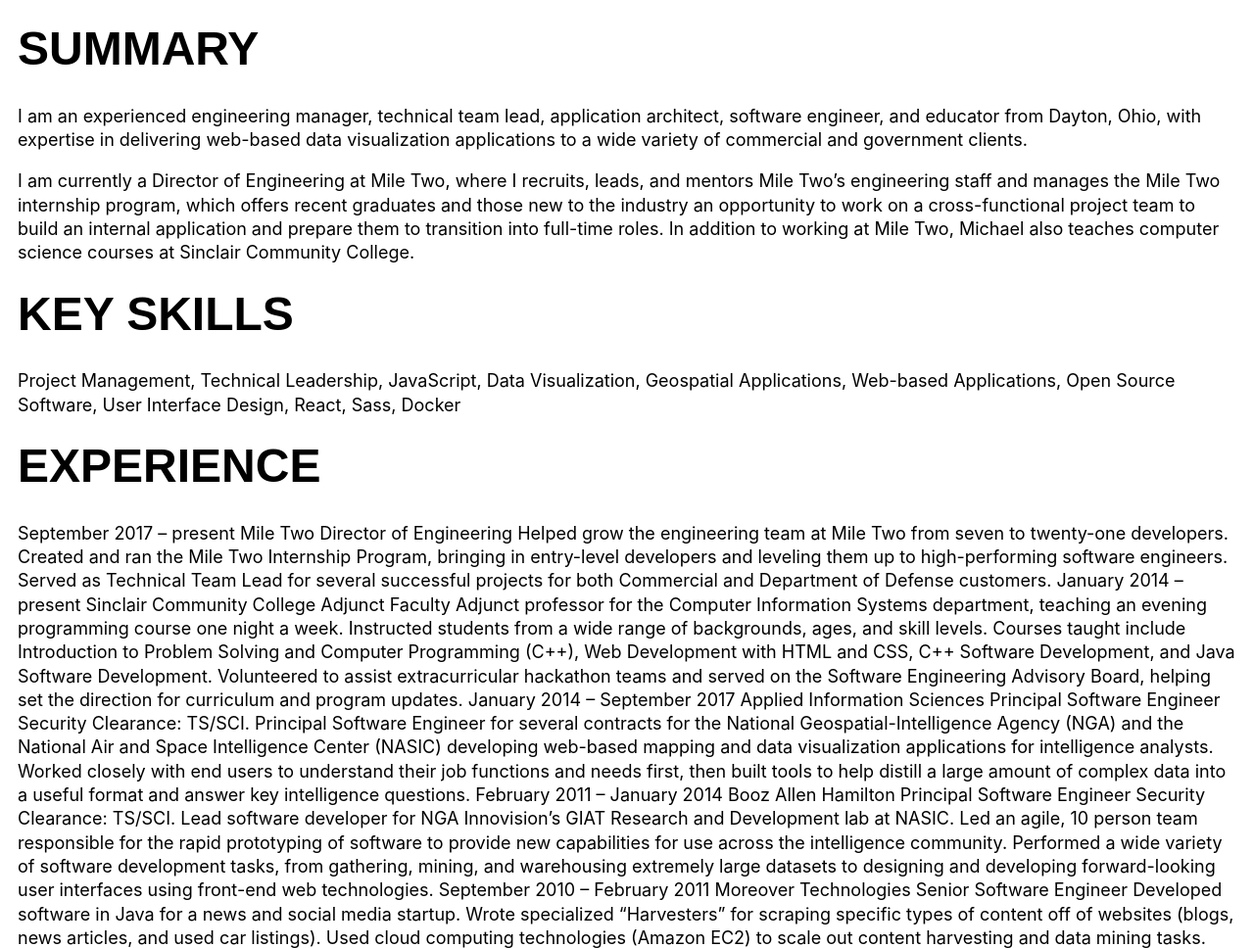
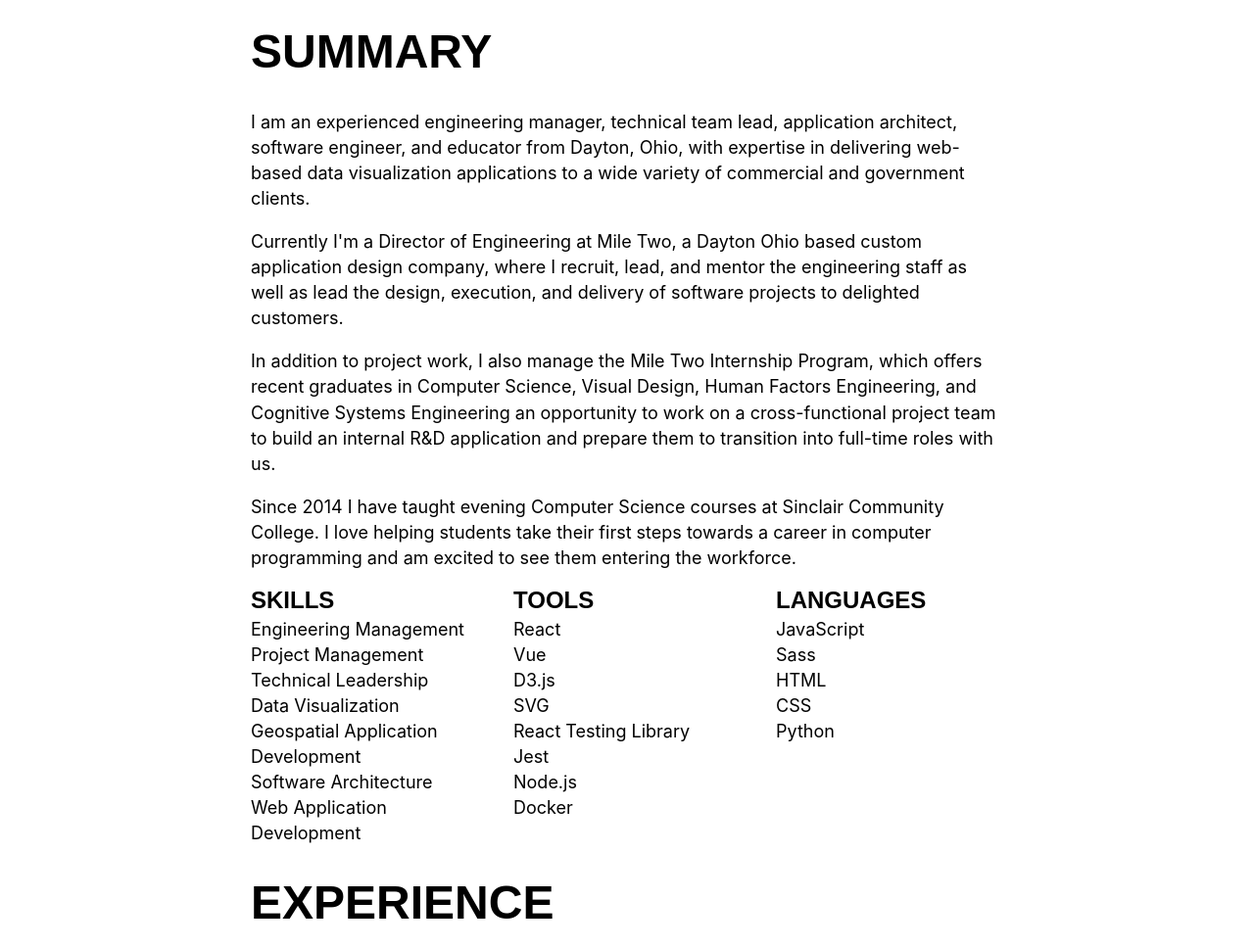
Before and after one commit to bowmanmc/www.itschilitime.com, a Gatsby site: page /resume/content in a window 1280 px wide. Shown: the top 968 px of the page at 98% size. Built offline with nearby package versions, Linux system fonts and the light colour scheme; Gatsby itself is replaced by a stand-in of ours; a web font is replaced by a local one.

Commit message:
resume summary and skills

```diff
--- a/src/pages/resume/content.js
+++ b/src/pages/resume/content.js
@@ -5,7 +5,6 @@ import './content.scss';
 export default () => {
     return (
         <div className="resume content">
-            <div className="group">
             <section>
                 <h2>Summary</h2>
                 <p>
@@ -14,37 +13,71 @@ export default () => {
                 software engineer, and educator from Dayton, Ohio, with
                 expertise in delivering web-based data visualization
                 applications to a wide variety of commercial and
-                        government
-                        clients.
+                government clients.
                 </p>
                 <p>
-
-                        I am currently a Director of Engineering at Mile Two,
-                        where I recruits,
-                        leads, and mentors Mile Two’s engineering staff and
-                        manages
-                        the Mile Two internship program, which offers recent
-                        graduates
-                        and those new to the industry an opportunity to work on
-                        a
-                        cross-functional project team to build an internal
-                        application
-                        and prepare them to transition into full-time roles. In
-                        addition to working at Mile Two, Michael also teaches
-                        computer science courses at Sinclair Community College.
+                Currently I'm a Director of Engineering at Mile Two,
+                a Dayton Ohio based custom application design
+                company, where I recruit, lead, and mentor the engineering
+                staff as well as lead the design, execution, and delivery of
+                software projects to delighted customers.
+                </p>
+                <p>
+                In addition to project work, I also manage the Mile Two
+                Internship Program, which offers recent graduates
+                in Computer Science, Visual Design, Human Factors
+                Engineering, and Cognitive Systems Engineering an
+                opportunity to work on a cross-functional project team
+                to build an internal  R&D application and prepare them to
+                transition into full-time roles with us.
+                </p>
+                <p>
+                Since 2014 I have taught evening Computer Science
+                courses at Sinclair Community College. I love helping students
+                take their first steps towards a career in computer programming
+                and am excited to see them entering the workforce.
                 </p>
             </section>
 
-                <section>
-                    <h2>Key Skills</h2>
-                    <p>
-                        Project Management, Technical Leadership, JavaScript,
-                        Data Visualization, Geospatial Applications, Web-based
-                        Applications, Open Source Software, User Interface
-                        Design, React, Sass, Docker
-                    </p>
+            <section className="skills">
+                <div>
+                    <h2>Skills</h2>
+                    <ul>
+                        <li>Engineering Management</li>
+                        <li>Project Management</li>
+                        <li>Technical Leadership</li>
+                        <li>Data Visualization</li>
+                        <li>Geospatial Application Development</li>
+                        <li>Software Architecture</li>
+                        <li>Web Application Development</li>
+                    </ul>
+                </div>
+
+                <div>
+                    <h2>Tools</h2>
+                    <ul>
+                        <li>React</li>
+                        <li>Vue</li>
+                        <li>D3.js</li>
+                        <li>SVG</li>
+                        <li>React Testing Library</li>
+                        <li>Jest</li>
+                        <li>Node.js</li>
+                        <li>Docker</li>
+                    </ul>
+                </div>
+
+                <div>
+                    <h2>Languages</h2>
+                    <ul>
+                        <li>JavaScript</li>
+                        <li>Sass</li>
+                        <li>HTML</li>
+                        <li>CSS</li>
+                        <li>Python</li>
+                    </ul>
+                </div>
             </section>
-            </div>
 
             <section>
                 <h2>Experience</h2>
--- a/src/pages/resume/content.scss
+++ b/src/pages/resume/content.scss
@@ -1,4 +1,46 @@
+@import '../../sass/colors';
+@import '../../sass/devices';
+@import '../../sass/layout';
+@import '../../sass/typography';
 
-.content {
-    padding: 1.0em;
+.resume {
+    @include fixedwidth();
+
+    .skills {
+        display: flex;
+        flex-direction: column;
+
+        @include desktop {
+            flex-direction: row;
+        }
+
+        h2 {
+            font-size: $fontsize-large;
+            margin-bottom: 0;
+            line-height: $fontsize-large;
+        }
+
+        div {
+            flex: 1;
+            margin-bottom: 1.0em;
+            padding: 0;
+
+            @include desktop {
+                padding: 0 1.0em;
+
+                &:first-child {
+                    padding-left: 0;
+                }
+                &:last-child {
+                    padding-right: 0;
+                }
+            }
+        }
+
+        ul {
+            list-style: none;
+            margin: 0.25em 0;
+            padding-left: 0;
+        }
+    }
 }
--- /dev/null
+++ b/src/sass/_layout.scss
@@ -0,0 +1,6 @@
+
+@mixin fixedwidth() {
+    margin: auto;
+    max-width: 768px;
+    padding: 1.0em;
+}
--- a/src/sass/_typography.scss
+++ b/src/sass/_typography.scss
@@ -19,5 +19,5 @@ $fontsize-xxl: 72px;
 
 @mixin fontsize($base) {
     font-size: $base;
-    line-height: $base * 1.35;
+    line-height: $base * 1.45;
 }
```
Also changed, not shown: 1 other file. Lines whose indentation alone changed are shown as unchanged.
